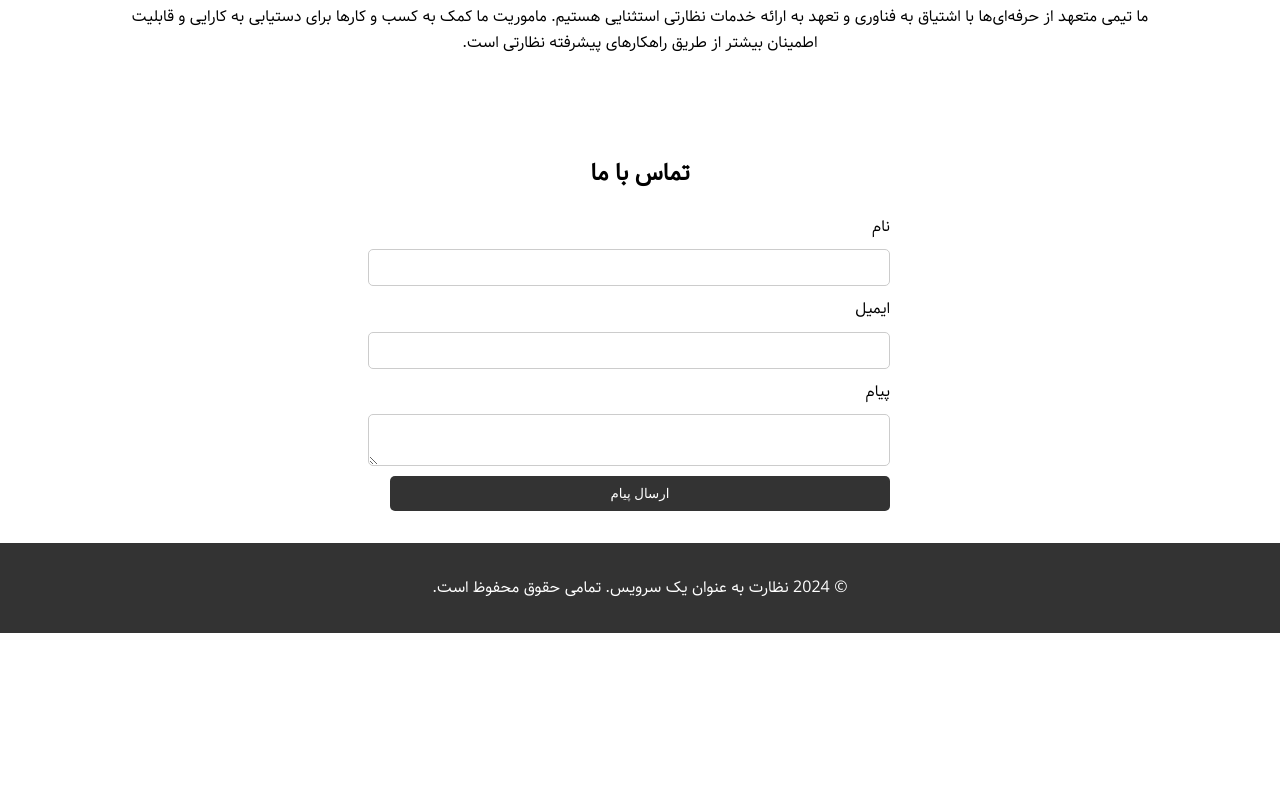
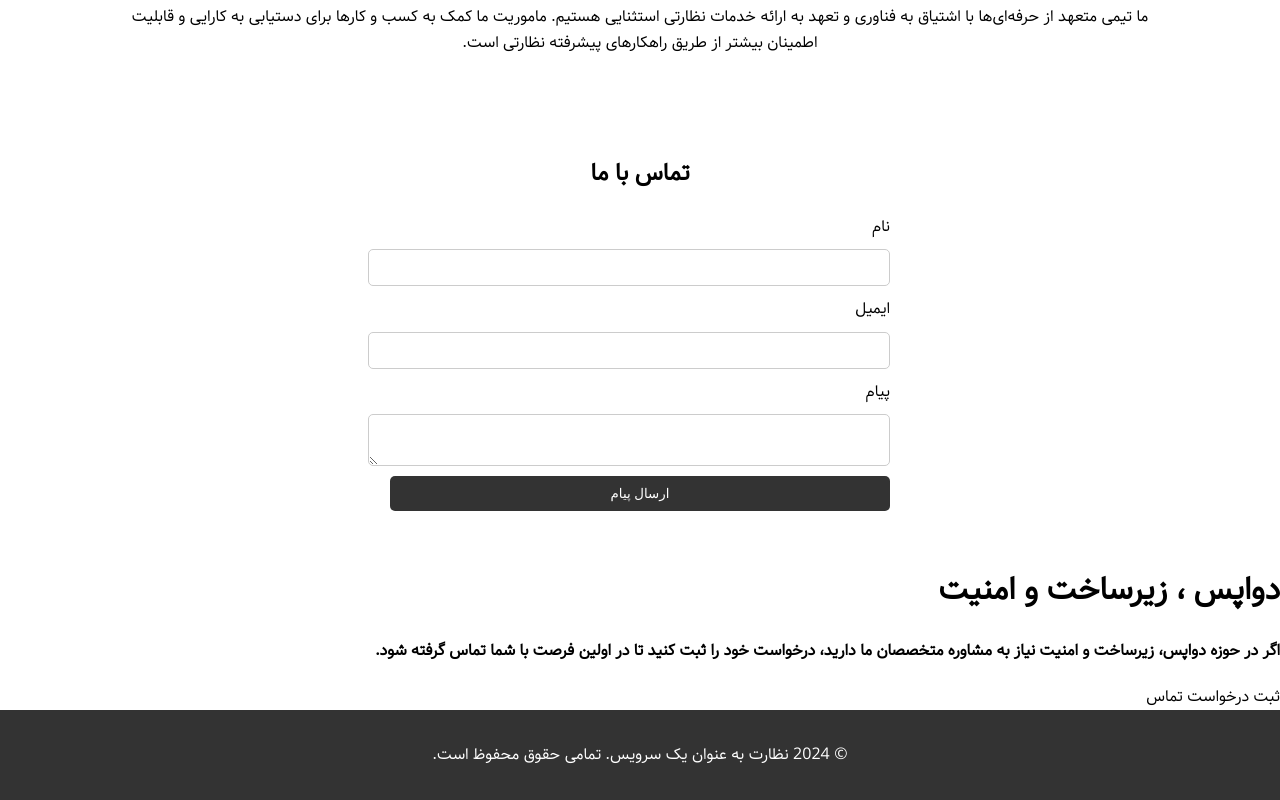
Before and after one commit to amirianos/monitoring-as-service, a plain HTML site: page index.html in a window 1280 px wide. Shown: the part 1207-2007 px from the top of the page. Before the commit the page ends 1840 px from the top, so only its background shows below. Drawn offline with Linux system fonts and the light colour scheme.

Commit message:
edit index.html file

```diff
--- a/index.html
+++ b/index.html
@@ -72,6 +72,92 @@
         </div>
     </section>
 
+
+
+
+
+
+
+
+
+
+
+
+
+
+
+    <div class="elementor-element elementor-element-a7797e8 elementor-widget elementor-widget-heading" data-id="a7797e8" data-element_type="widget" data-widget_type="heading.default">
+        <div class="elementor-widget-container">
+    <h1 class="elementor-heading-title elementor-size-default">دواپس ، زیرساخت و امنیت </h1>		</div>
+        </div>
+        <div class="elementor-element elementor-element-0992847 elementor-widget elementor-widget-spacer" data-id="0992847" data-element_type="widget" data-widget_type="spacer.default">
+        <div class="elementor-widget-container">
+            <div class="elementor-spacer">
+    <div class="elementor-spacer-inner"></div>
+</div>
+        </div>
+        </div>
+        <section class="elementor-section elementor-inner-section elementor-element elementor-element-2ac1fbc elementor-section-boxed elementor-section-height-default elementor-section-height-default" data-id="2ac1fbc" data-element_type="section">
+                <div class="elementor-container elementor-column-gap-default">
+            <div class="elementor-column elementor-col-50 elementor-inner-column elementor-element elementor-element-bc8613d" data-id="bc8613d" data-element_type="column">
+    <div class="elementor-widget-wrap elementor-element-populated">
+                <div class="elementor-element elementor-element-3a3a518 elementor-widget__width-initial elementor-widget elementor-widget-heading" data-id="3a3a518" data-element_type="widget" data-widget_type="heading.default">
+        <div class="elementor-widget-container">
+    <h4 class="elementor-heading-title elementor-size-medium">اگر در حوزه دواپس، زیرساخت و امنیت نیاز به مشاوره متخصصان ما دارید، درخواست خود را ثبت کنید تا در اولین فرصت با شما تماس گرفته شود.</h4>		</div>
+        </div>
+            </div>
+</div>
+        <div class="elementor-column elementor-col-50 elementor-inner-column elementor-element elementor-element-63fd91d" data-id="63fd91d" data-element_type="column">
+    <div class="elementor-widget-wrap elementor-element-populated">
+                <div class="elementor-element elementor-element-78572fc elementor-align-center elementor-widget__width-auto popmake-14351 elementor-tablet-align-justify elementor-widget elementor-widget-button pum-trigger" data-id="78572fc" data-element_type="widget" data-widget_type="button.default" style="cursor: pointer;">
+        <div class="elementor-widget-container">
+            <div class="elementor-button-wrapper">
+    <a class="elementor-button elementor-size-md" role="button">
+                <span class="elementor-button-content-wrapper">
+                            <span class="elementor-button-text">ثبت درخواست تماس</span>
+            </span>
+            </a>
+</div>
+        </div>
+        </div>
+            </div>
+</div>
+            </div>
+</section>
+        <div class="elementor-element elementor-element-77567c7 elementor-widget elementor-widget-spacer" data-id="77567c7" data-element_type="widget" data-widget_type="spacer.default">
+        <div class="elementor-widget-container">
+            <div class="elementor-spacer">
+    <div class="elementor-spacer-inner"></div>
+</div>
+        </div>
+        </div>
+
+
+
+
+
+
+
+
+
+
+
+
+
+
+
+
+
+
+
+
+
+
+
+
+
+
+
     <footer>
         <div class="container">
             <p>&copy; 2024 نظارت به عنوان یک سرویس. تمامی حقوق محفوظ است.</p>
```
